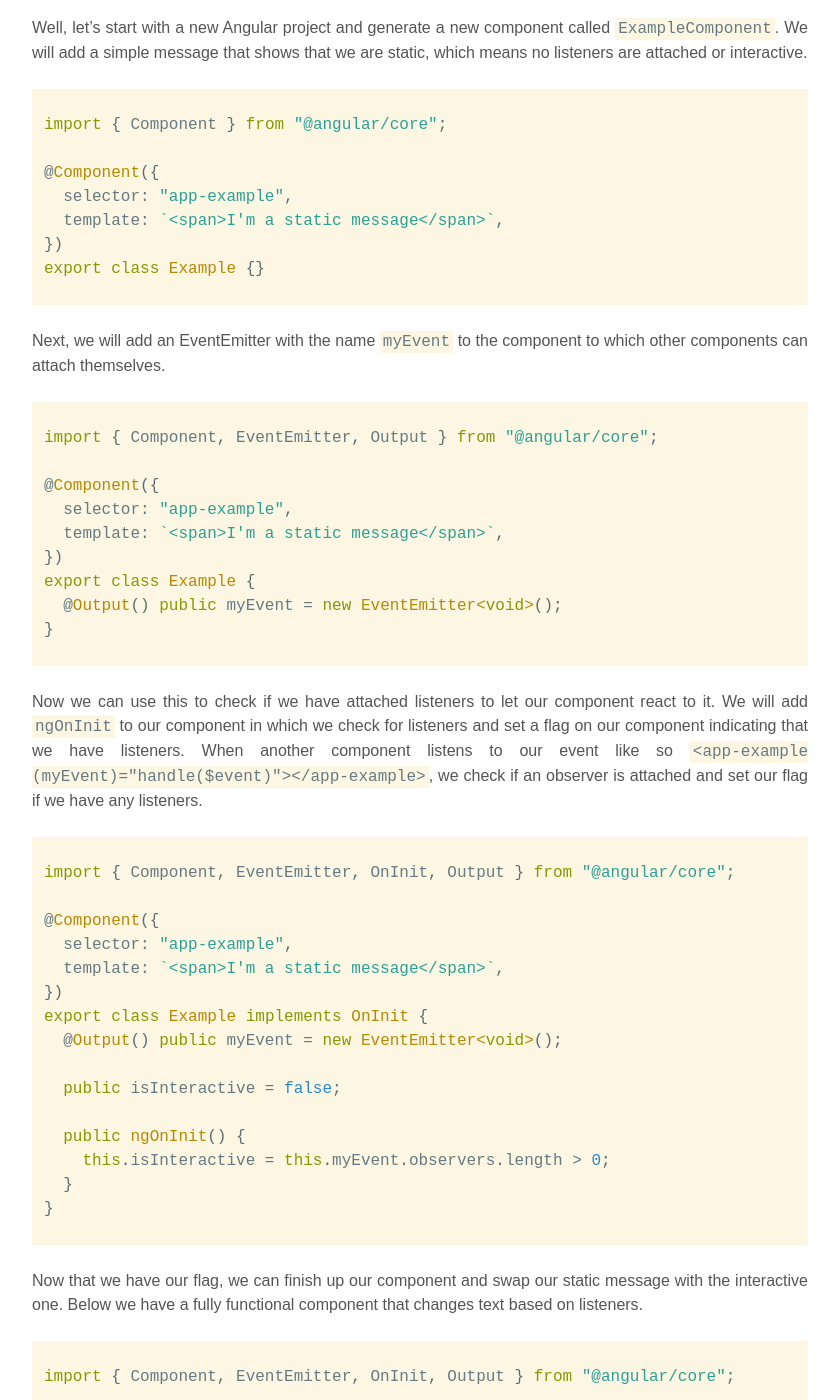
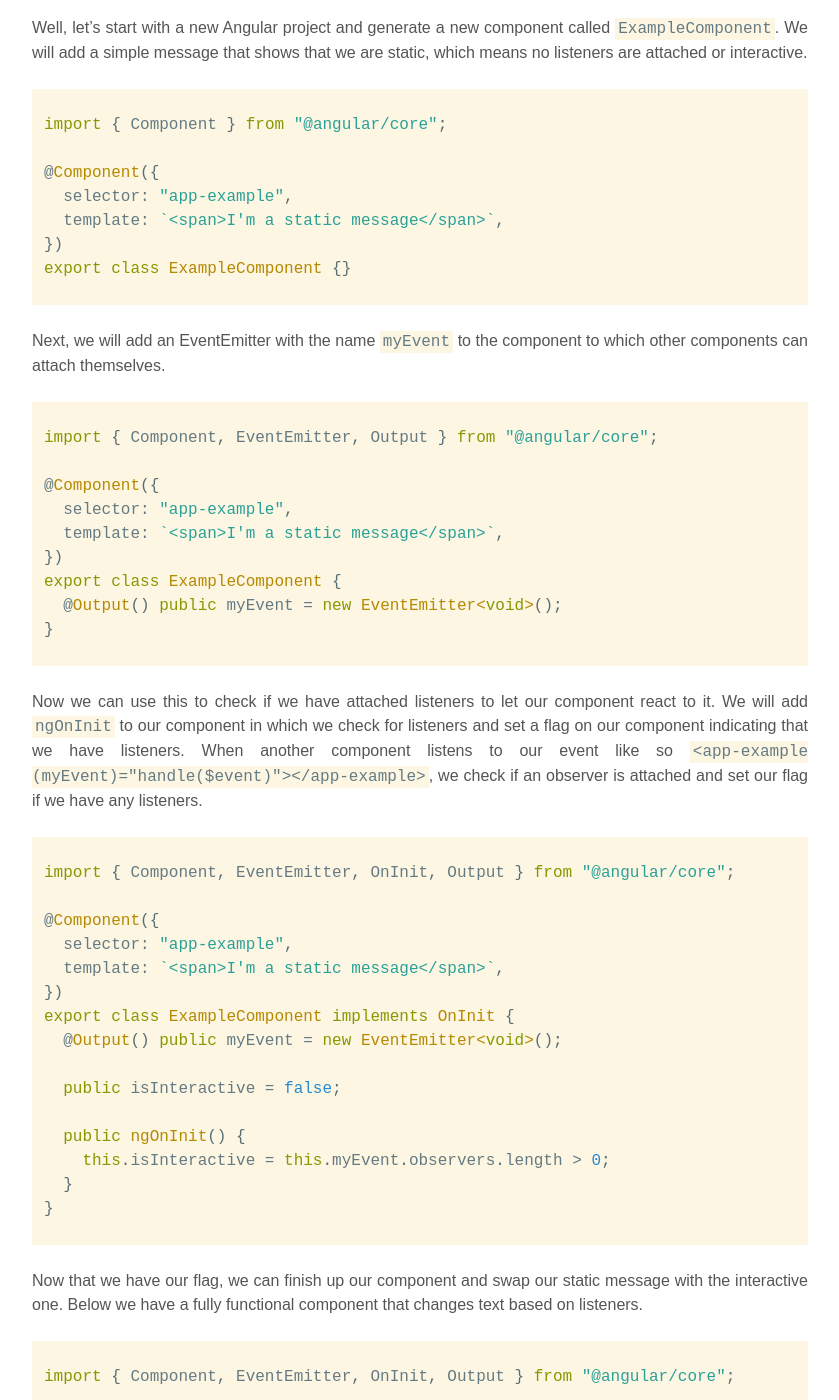
Before and after one commit to brianvanburken/brianvanburken.github.io, a Jekyll site: the page built from _posts/2021-10-25-detecting-output-listeners-in-angular.md, in a window 1280 px wide and 1400 px high, scrolled down 346 px. Shown: the whole window, without its empty margins (220-1059 px from the left). Built offline with Jekyll 4.4.1, drawn with Linux system fonts in a browser that asks for light colours; some of the changed text lies outside the part shown.

Commit message:
Fix copy error of component name

````diff
--- a/_posts/2021-10-25-detecting-output-listeners-in-angular.md
+++ b/_posts/2021-10-25-detecting-output-listeners-in-angular.md
@@ -21,7 +21,7 @@ import { Component } from "@angular/core";
   selector: "app-example",
   template: `<span>I'm a static message</span>`,
 })
-export class Example {}
+export class ExampleComponent {}
 ```
 
 Next, we will add an EventEmitter with the name `myEvent` to the component to which other components can attach themselves.
@@ -33,7 +33,7 @@ import { Component, EventEmitter, Output } from "@angular/core";
   selector: "app-example",
   template: `<span>I'm a static message</span>`,
 })
-export class Example {
+export class ExampleComponent {
   @Output() public myEvent = new EventEmitter<void>();
 }
 ```
@@ -49,7 +49,7 @@ import { Component, EventEmitter, OnInit, Output } from "@angular/core";
   selector: "app-example",
   template: `<span>I'm a static message</span>`,
 })
-export class Example implements OnInit {
+export class ExampleComponent implements OnInit {
   @Output() public myEvent = new EventEmitter<void>();
 
   public isInteractive = false;
@@ -73,7 +73,7 @@ import { Component, EventEmitter, OnInit, Output } from "@angular/core";
     <span *ngIf="isInteractive">I'm an interactive message.</span>
   `,
 })
-export class Example implements OnInit {
+export class ExampleComponent implements OnInit {
   @Output() public myEvent = new EventEmitter<void>();
 
   public isInteractive = false;
````
